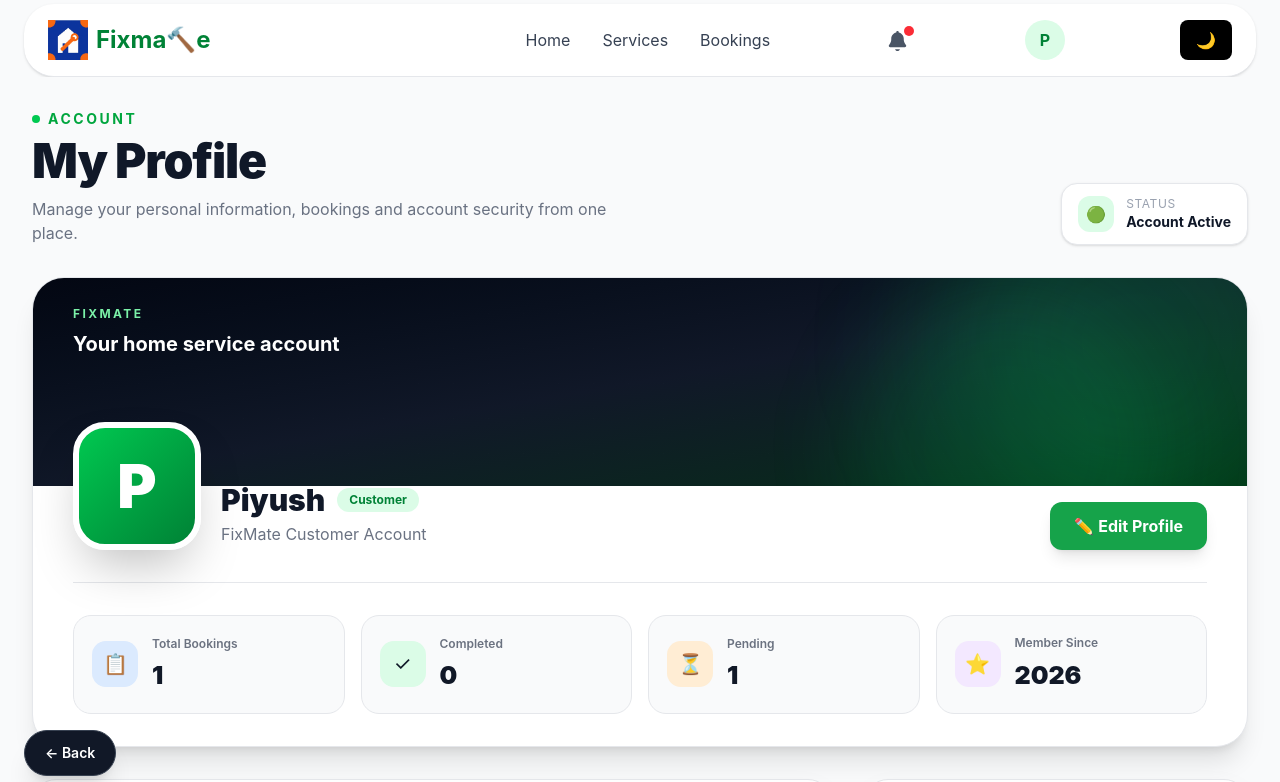
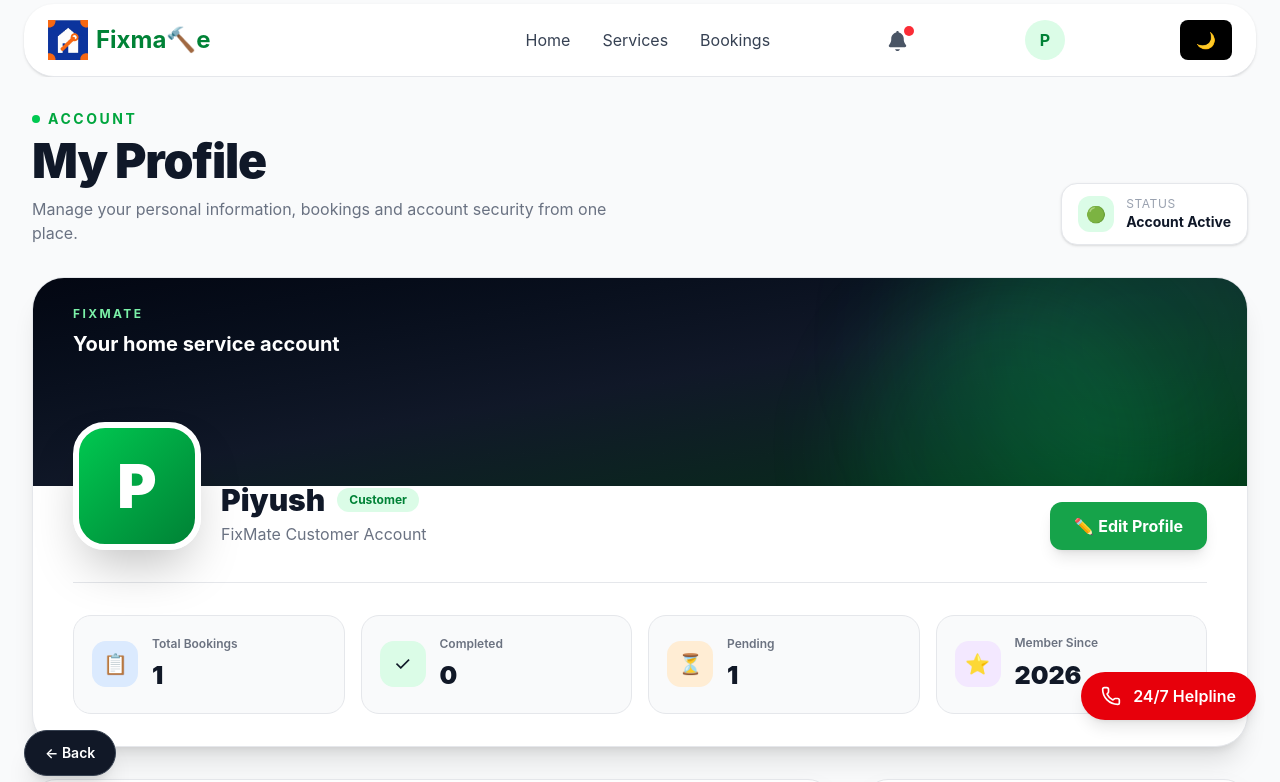
Before and after one commit to piyushgujor666-glitch/HomeServes, a React (Vite) app in the folder Homeserve/: page /profile in a window 1280 px wide. Shown: the top 782 px of the page. Built offline with nearby package versions, Linux system fonts and the light colour scheme.

Commit message:
add helpline number

```diff
--- a/Homeserve/src/Components/Header/Header.jsx
+++ b/Homeserve/src/Components/Header/Header.jsx
@@ -4,6 +4,7 @@ import { FontAwesomeIcon } from "@fortawesome/react-fontawesome";
 import { faBell } from "@fortawesome/free-solid-svg-icons";
 import logo from "../../assets/FIX.jpg";
 import useTheme from "../../context/theme";
+import { Phone } from "lucide-react";
 
 function Header() {
   const { themeMode, lightTheme, darkTheme } = useTheme();
@@ -147,7 +148,7 @@ function Header() {
           </Link>
 
 
-          {/* THEME BUTTON */}
+          <div>
 
           <button
             onClick={handleTheme}
@@ -163,6 +164,17 @@ function Header() {
           >
             {themeMode === "light" ? "🌙" : "☀️"}
           </button>
+          <NavLink
+  to="tel:+919998091751"
+  className="fixed bottom-20 right-6 z-50 flex items-center gap-3
+             rounded-full bg-red-600 px-5 py-3 text-white
+             font-semibold shadow-lg hover:bg-red-700
+             hover:scale-105 transition-all duration-300"
+>
+  <Phone size={20} />
+  <span>24/7 Helpline</span>
+</NavLink>
+          </div>
 
         </div>
 
--- a/Homeserve/src/Pages/Forgot.jsx/Forgot.jsx
+++ b/Homeserve/src/Pages/Forgot.jsx/Forgot.jsx
@@ -72,17 +72,14 @@ function Forgot() {
 
       </div>
 
-      {/* Main Card */}
       <div className="w-full max-w-md bg-white rounded-3xl shadow-xl p-6 sm:p-8">
 
-        {/* ================= LOGO ================= */}
         <div className="flex justify-center mb-5">
           <div className="w-14 h-14 bg-green-100 rounded-2xl flex items-center justify-center">
             <KeyRound className="w-7 h-7 text-green-600" />
           </div>
         </div>
 
-        {/* ================= HEADING ================= */}
         <div className="text-center mb-7">
 
           <h1 className="text-2xl sm:text-3xl font-bold text-gray-900">
@@ -95,11 +92,9 @@ function Forgot() {
 
         </div>
 
-        {/* ================= EMAIL / MOBILE TABS ================= */}
         <div className="grid grid-cols-2 gap-2 bg-gray-100 p-1 rounded-xl mb-6">
 
-          {/* EMAIL TAB */}
-          <button
+          <NavLink
             type="button"
             onClick={() => handleMethodChange("email")}
             className={`flex items-center justify-center gap-2 py-3 rounded-lg text-sm font-semibold transition ${
@@ -110,10 +105,8 @@ function Forgot() {
           >
             <Mail size={18} />
             Email
-          </button>
-
-          {/* MOBILE TAB */}
-          <button
+          </NavLink>
+          <NavLink
             type="button"
             onClick={() => handleMethodChange("mobile")}
             className={`flex items-center justify-center gap-2 py-3 rounded-lg text-sm font-semibold transition ${
@@ -124,16 +117,10 @@ function Forgot() {
           >
             <Phone size={18} />
             Mobile
-          </button>
+          </NavLink>
 
         </div>
-
-        {/* ================= FORM ================= */}
         <form onSubmit={handleSubmit}>
-
-          {/* ================================================= */}
-          {/* EMAIL SECTION */}
-          {/* ================================================= */}
 
           {method === "email" && (
             <div>
@@ -142,7 +129,6 @@ function Forgot() {
                 Email Address
               </label>
 
-              {/* Email Input */}
               <div className="relative">
 
                 <Mail
@@ -167,21 +153,13 @@ function Forgot() {
             </div>
           )}
 
-          {/* ================================================= */}
-          {/* MOBILE SECTION */}
-          {/* ================================================= */}
-
           {method === "mobile" && (
             <div>
 
               <label className="block text-sm font-medium text-gray-700 mb-2">
                 Mobile Number
               </label>
-
-              {/* Mobile Input */}
               <div className="flex w-full">
-
-                {/* Country Code */}
                 <select
                   value={countryCode}
                   onChange={(e) => setCountryCode(e.target.value)}
@@ -195,7 +173,6 @@ function Forgot() {
                   <option value="+65">🇸🇬 +65</option>
                 </select>
 
-                {/* Phone Icon */}
                 <div className="relative flex-1">
 
                   <Phone
@@ -223,19 +200,11 @@ function Forgot() {
             </div>
           )}
 
-          {/* ================================================= */}
-          {/* MESSAGE */}
-          {/* ================================================= */}
-
           {message && (
             <div className="mt-4 p-3 rounded-xl bg-green-50 border border-green-100 text-green-700 text-sm">
               {message}
             </div>
           )}
-
-          {/* ================================================= */}
-          {/* SUBMIT BUTTON */}
-          {/* ================================================= */}
 
           <button
             type="submit"
@@ -248,7 +217,6 @@ function Forgot() {
 
         </form>
 
-        {/* ================= BACK TO LOGIN ================= */}
 
         <div className="text-center mt-6">
 
--- a/Homeserve/src/Pages/Login/Login.jsx
+++ b/Homeserve/src/Pages/Login/Login.jsx
@@ -196,6 +196,7 @@ export default function LoginForm() {
                       hover:text-gray-700
                       transition
                       bg-white
+                      rounded-2xl
                     "
                     aria-label={
                       isVisible
--- a/Homeserve/src/Pages/Sign-up/Signup.jsx
+++ b/Homeserve/src/Pages/Sign-up/Signup.jsx
@@ -1,9 +1,7 @@
 import React, { useState } from "react";
 import { NavLink } from "react-router-dom";
-
 import * as PhoneInputModule from "react-phone-input-2";
 import "react-phone-input-2/lib/style.css";
-
 import logo from "../../assets/FIX.jpg";
 import backgroundimage from "../../assets/Signup_image.png";
 
@@ -20,10 +18,6 @@ export default function SignupForm() {
   return (
     <main className="min-h-screen relative overflow-hidden bg-gradient-to-br from-white via-[#F8FAFC] to-[#ECFDF5] bg-cover"
     style={{backgroundImage:`url(${backgroundimage})`}}>
-
-      {/* =====================================================
-          TOP LEFT BRAND
-          ===================================================== */}
 
       <div className="absolute top-6 left-6 sm:top-8 sm:left-10 z-20">
         <NavLink
@@ -43,21 +37,15 @@ export default function SignupForm() {
       </div>
 
 
-      {/* =====================================================
-          SIGNUP AREA
-          ===================================================== */}
 
       <div className="min-h-screen flex items-center justify-center px-4 py-24 sm:py-20">
 
         <div className="w-full max-w-md">
 
-          {/* =================================================
-              SIGNUP CARD
-              ================================================= */}
+
 
           <div className="bg-white rounded-2xl border border-gray-100 shadow-xl shadow-gray-200/50 px-6 py-8 sm:px-8 sm:py-9">
 
-            {/* Header */}
 
             <div className="text-center mb-7">
 
@@ -71,16 +59,8 @@ export default function SignupForm() {
 
             </div>
 
-
-            {/* =================================================
-                SIGNUP FORM
-                ================================================= */}
-
             <form className="space-y-4">
 
-              {/* =================================================
-                  FULL NAME
-                  ================================================= */}
 
               <div>
 
@@ -120,10 +100,6 @@ export default function SignupForm() {
               </div>
 
 
-              {/* =================================================
-                  EMAIL
-                  ================================================= */}
-
               <div>
 
                 <label
@@ -162,9 +138,6 @@ export default function SignupForm() {
               </div>
 
 
-              {/* =================================================
-                  PHONE NUMBER
-                  ================================================= */}
 
               <div>
 
@@ -216,10 +189,6 @@ export default function SignupForm() {
               </div>
 
 
-              {/* =================================================
-                  PASSWORD
-                  ================================================= */}
-
               <div>
 
                 <label
@@ -270,6 +239,7 @@ export default function SignupForm() {
                       hover:text-gray-700
                       transition
                       bg-white
+                      rounded-4xl
                     "
                     aria-label={
                       showPassword
@@ -285,9 +255,6 @@ export default function SignupForm() {
               </div>
 
 
-              {/* =================================================
-                  CONFIRM PASSWORD
-                  ================================================= */}
 
               <div>
 
@@ -341,6 +308,7 @@ export default function SignupForm() {
                       hover:text-gray-700
                       transition
                       bg - white
+                      rounded-4xl
                     "
                     aria-label={
                       showConfirmPassword
@@ -355,10 +323,6 @@ export default function SignupForm() {
 
               </div>
 
-
-              {/* =================================================
-                  TERMS
-                  ================================================= */}
 
               <div className="flex items-start gap-2 pt-1">
 
@@ -387,12 +351,6 @@ export default function SignupForm() {
                 </label>
 
               </div>
-
-
-              {/* =================================================
-                  CREATE ACCOUNT
-                  ================================================= */}
-
               <button
                 type="submit"
                 className="
@@ -418,10 +376,6 @@ export default function SignupForm() {
             </form>
 
 
-            {/* =================================================
-                SOCIAL SIGNUP DIVIDER
-                ================================================= */}
-
             <div className="flex items-center gap-3 my-6">
 
               <div className="h-px bg-gray-200 flex-1"></div>
@@ -433,11 +387,6 @@ export default function SignupForm() {
               <div className="h-px bg-gray-200 flex-1"></div>
 
             </div>
-
-
-            {/* =================================================
-                GOOGLE
-                ================================================= */}
 
             <button
               type="button"
@@ -468,10 +417,6 @@ export default function SignupForm() {
               </span>
             </button>
 
-
-            {/* =================================================
-                FACEBOOK
-                ================================================= */}
 
             <button
               type="button"
@@ -517,10 +462,6 @@ export default function SignupForm() {
             </button>
 
 
-            {/* =================================================
-                APPLE
-                ================================================= */}
-
             <button
               type="button"
               className="
@@ -552,9 +493,6 @@ export default function SignupForm() {
             </button>
 
 
-            {/* =================================================
-                LOGIN
-                ================================================= */}
 
             <p className="text-center text-sm text-gray-500 mt-7">
 
@@ -578,10 +516,6 @@ export default function SignupForm() {
           </div>
 
 
-          {/* =================================================
-              FOOTER
-              ================================================= */}
-
           <p className="text-center text-xs text-black-500 mt-6">
             © 2026 FixMate · Home services made simple
           </p>
--- a/Homeserve/src/index.css
+++ b/Homeserve/src/index.css
@@ -434,10 +434,6 @@ html.dark .profile-info-value {
 }
 
 
-/* =========================================
-   QUICK ACTIONS
-========================================= */
-
 .profile-action-card {
   display: flex;
 
```
